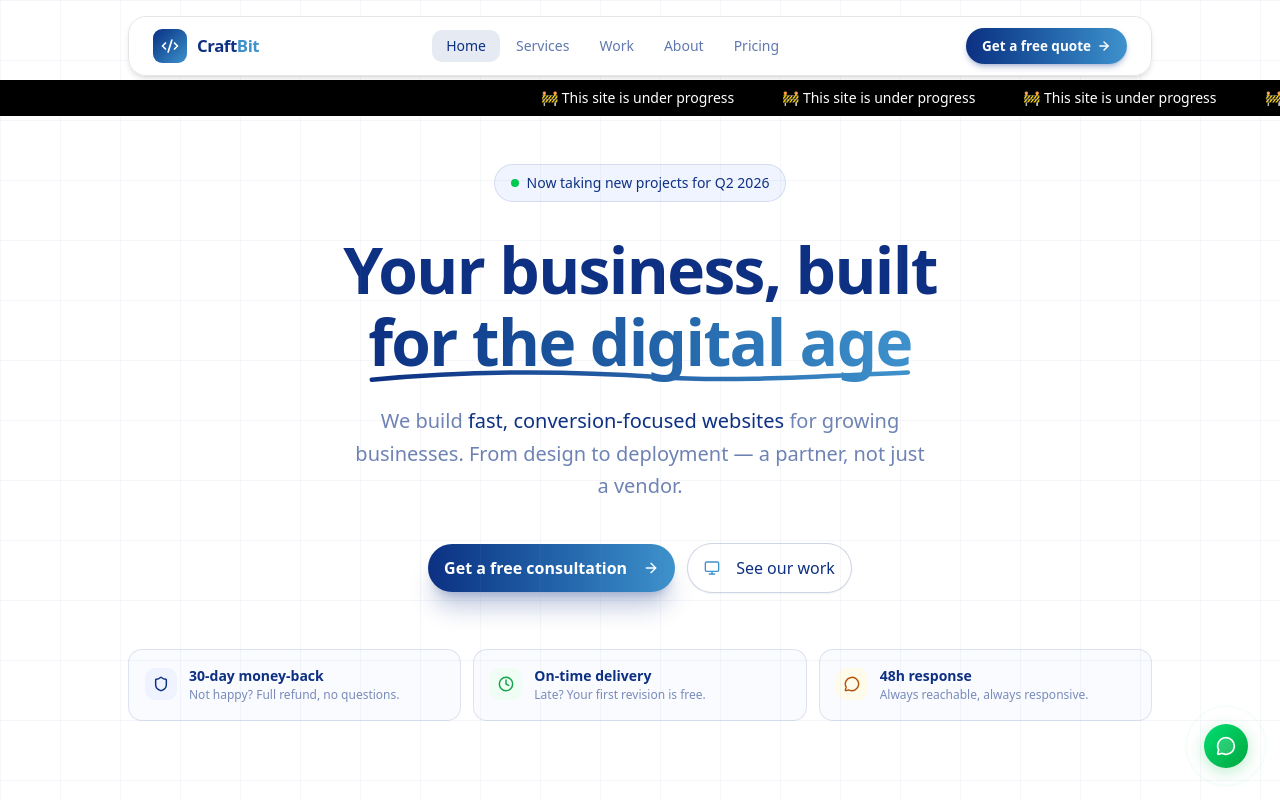
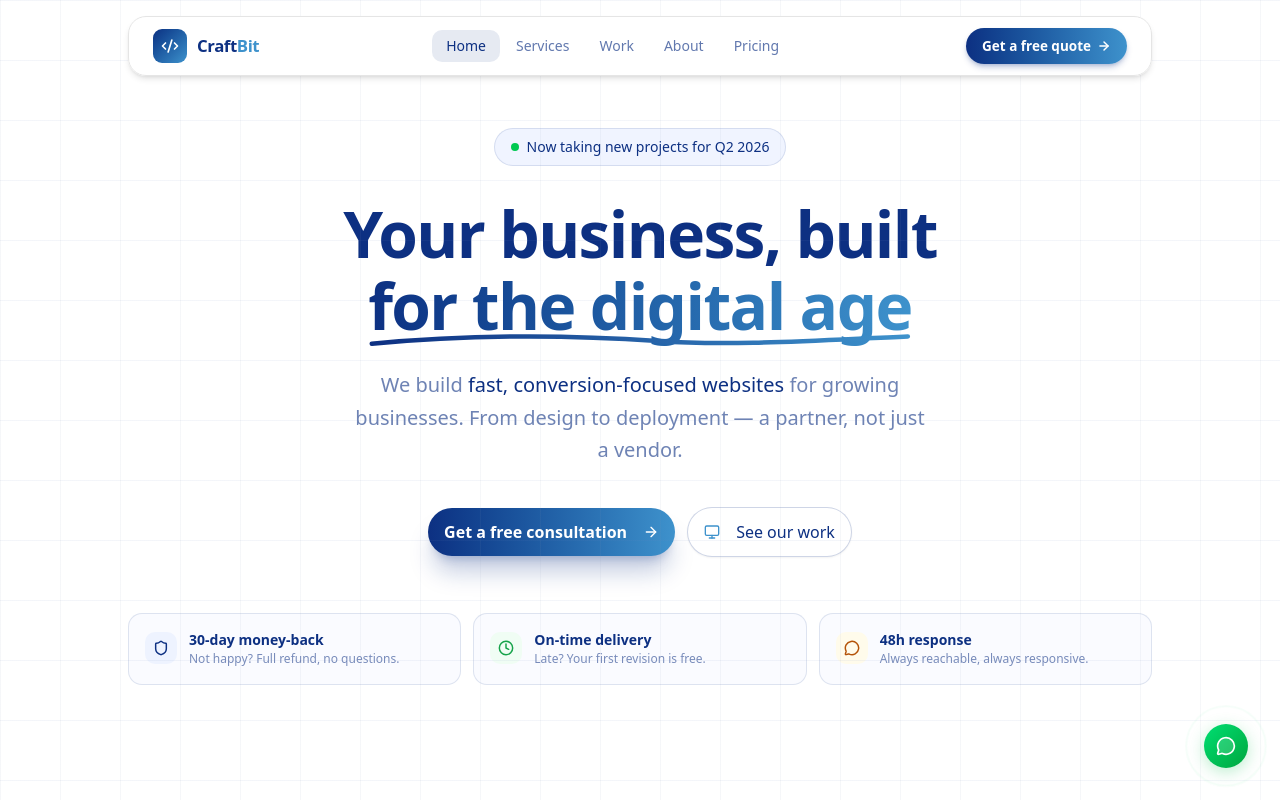
Before and after one commit to Craftbit-Solution/Craftbit, a Next.js app: page / in a window 1280 px wide. Shown: the top 800 px of the page. Built offline with nearby package versions, Linux system fonts and the light colour scheme.

Commit message:
Comment out Notice component in layout

```diff
--- a/app/layout.tsx
+++ b/app/layout.tsx
@@ -39,7 +39,7 @@ export default function RootLayout({
           }}
         />
         <Navbar />
-        <Notice />
+        {/* <Notice /> */}
         <div className="mx-auto min-h-screen max-w-7xl pt-20">{children}</div>
         <Footer />
         <WhatsAppFloat />
```
